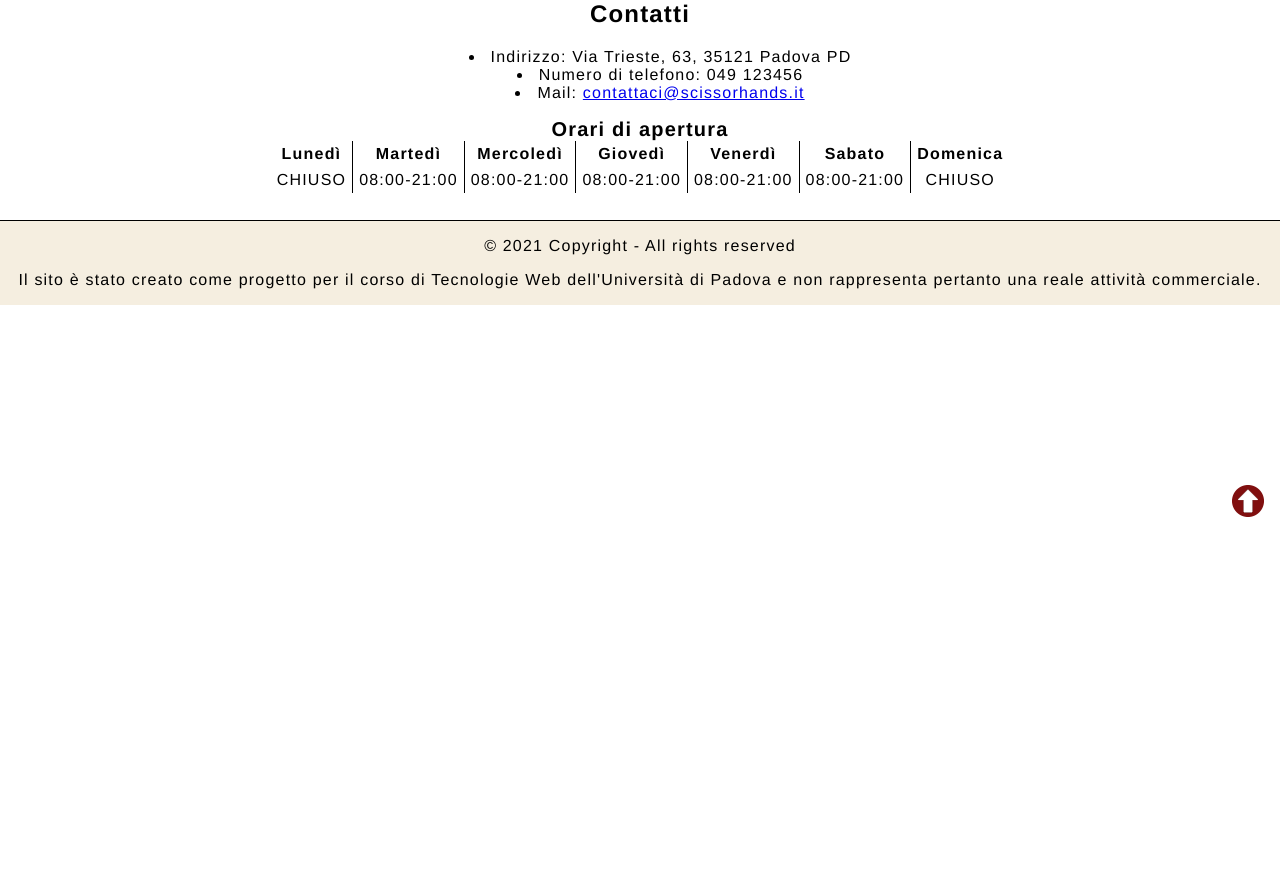
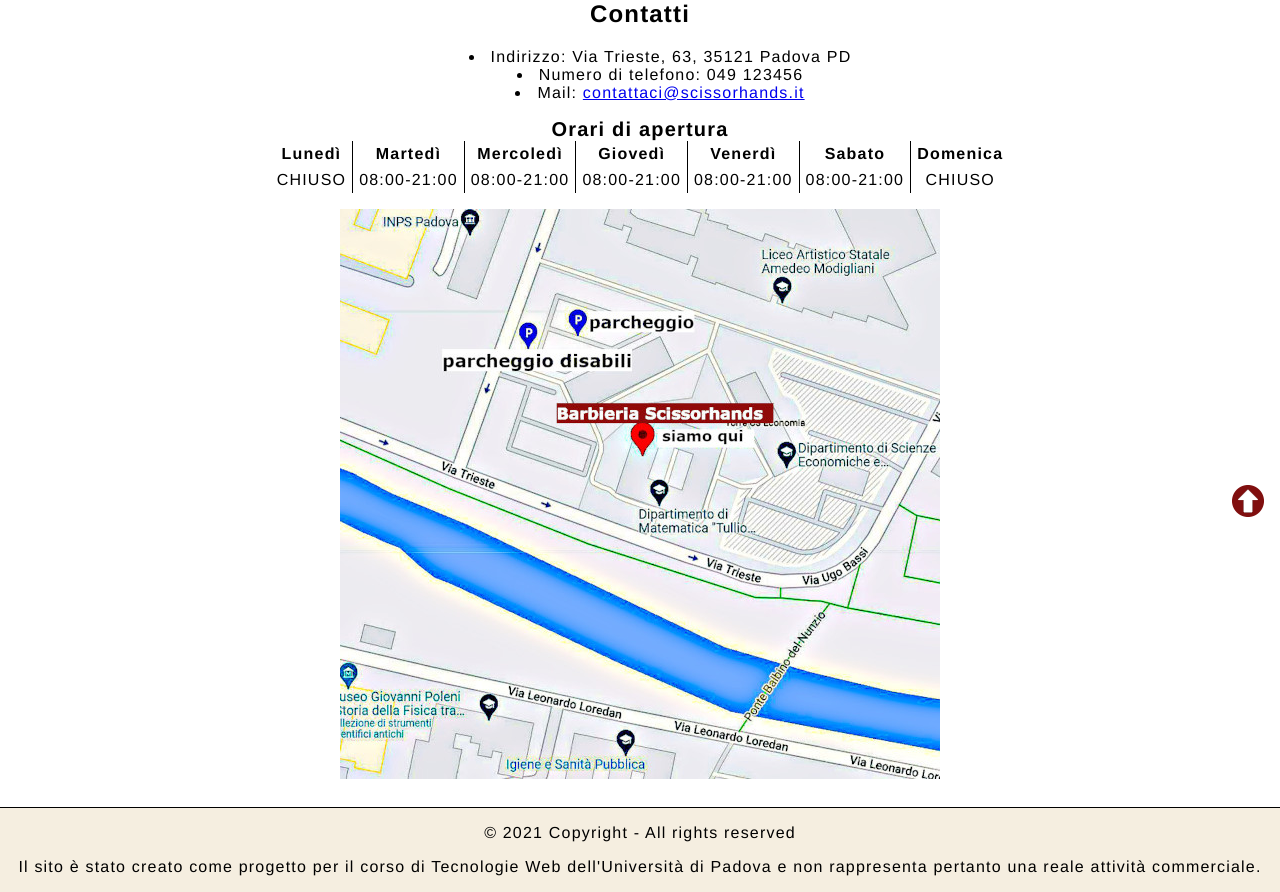
Before and after one commit to leidard/TecWeb_progetto, a PHP site: page /contatti in a window 1280 px wide. Shown: the part 263-1155 px from the top of the page. Before the commit the page ends 780 px from the top, so only its background shows below. Run offline with PHP 8.4, Linux system fonts and the light colour scheme; data comes from the database, SQL or seed files in the repository; data that the repository does not hold is empty.

Commit message:
mappa geniale

```diff
--- a/controllers/index.css
+++ b/controllers/index.css
@@ -808,5 +808,12 @@ div#ErroreConnessione>p>span {
 /*              CONTATTI                */
 section#info-contatti{
     text-align: center;
-    list-style-position: inside;
+    list-style-position:inside;
 }
+
+img#mappa{
+    padding:16px;
+    width: 100%;
+    max-width: 600px;
+    height: auto;
+}
--- a/views/contatti.html
+++ b/views/contatti.html
@@ -7,6 +7,6 @@
         </ul>
 
         %ORARIAPERTURA%
-    <h3></h3>
-    <!-- <img id="mappa" src="/static/img/mappa.png" alt="Il negozio si trova a 150 metri da un ampio parcheggio, dotato di posti disabili. Ci trovate accanto al dipartimento di matematica dell'università di Padova." /> -->
+
+        <img id="mappa" src="/static/img/mappa.jpeg" alt="Il negozio si trova a 150 metri da un ampio parcheggio, dotato di posti disabili. Ci trovate accanto al dipartimento di matematica dell'università di Padova." />
     </section>
```
Also changed, not shown: controllers/static/img/mappa.jpeg (added), controllers/static/img/mappa.png (deleted). Lines whose indentation alone changed are shown as unchanged.
